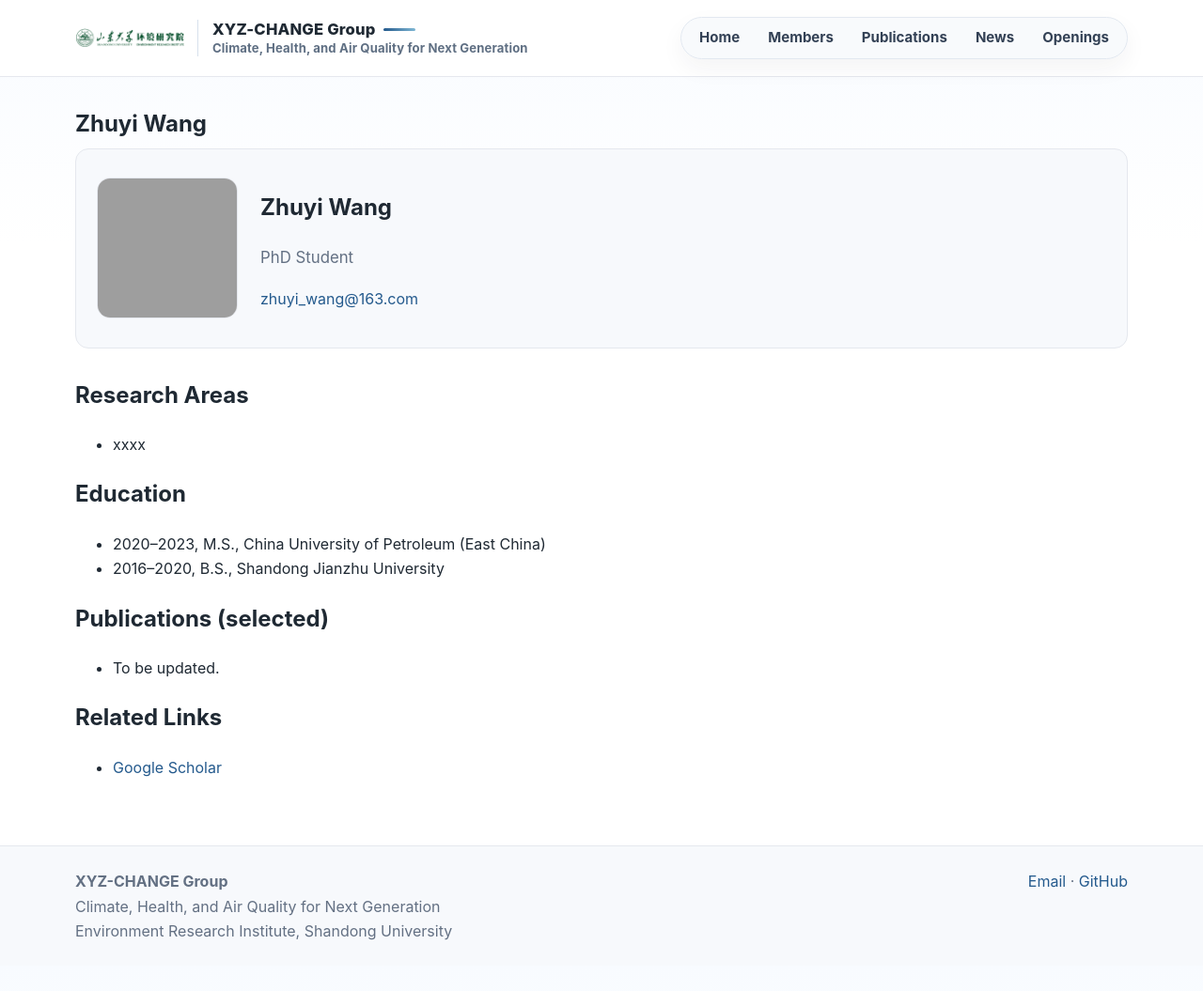
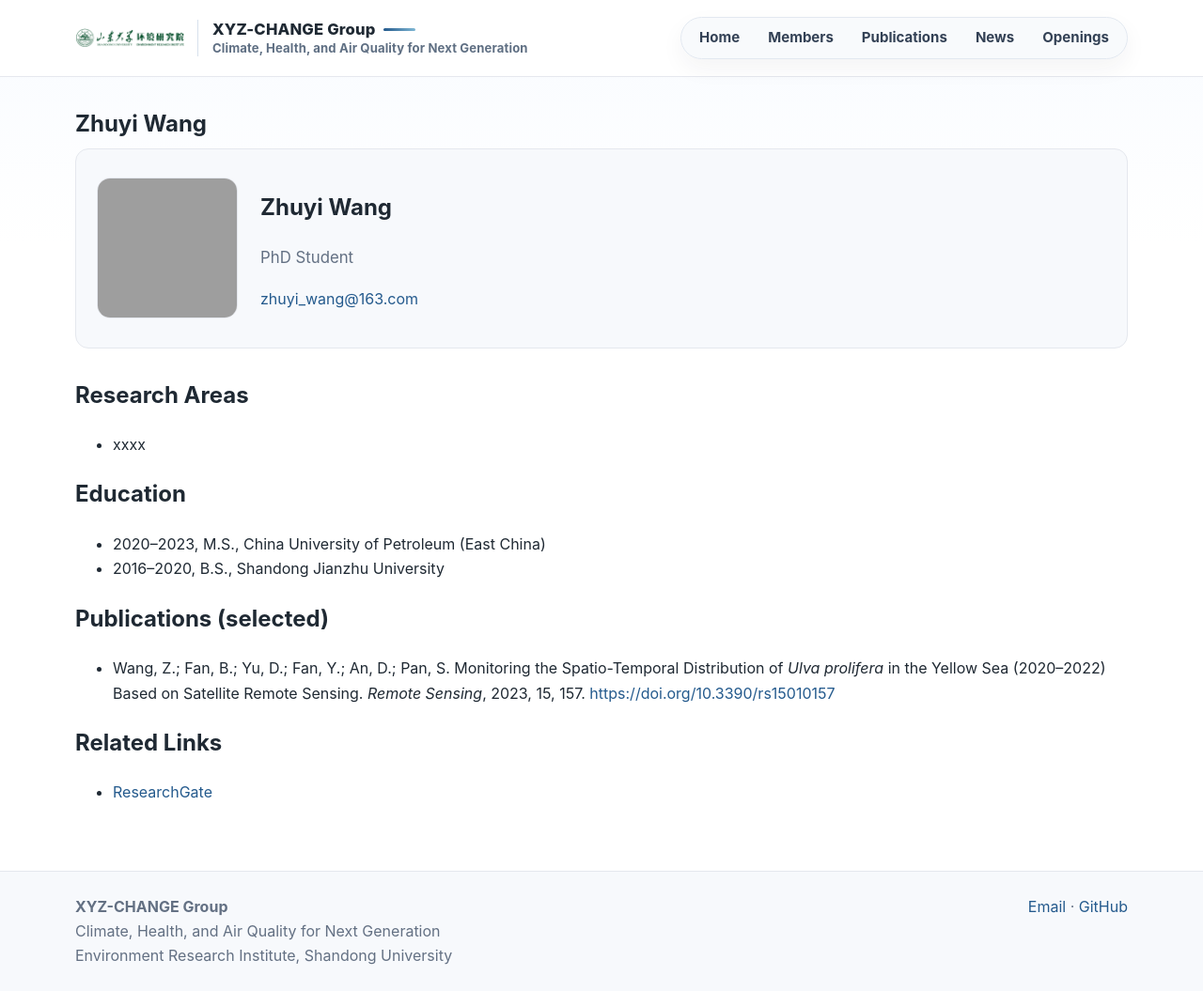
Before and after one commit to MuJSh/xyz_CHANGE, a Jekyll site: the page built from _pages/zhuyi-wang.md, in a window 1280 px wide and 1055 px high. Shown: the whole window at 94% size. Built offline with Jekyll 4.4.1, drawn with Linux system fonts in a browser that asks for light colours.

Commit message:
Add selected publication and ResearchGate for Zhuyi Wang

```diff
--- a/_pages/zhuyi-wang.md
+++ b/_pages/zhuyi-wang.md
@@ -24,8 +24,8 @@ permalink: /members/zhuyi-wang/
 
 ## Publications (selected)
 
-- To be updated.
+- Wang, Z.; Fan, B.; Yu, D.; Fan, Y.; An, D.; Pan, S. Monitoring the Spatio-Temporal Distribution of *Ulva prolifera* in the Yellow Sea (2020–2022) Based on Satellite Remote Sensing. *Remote Sensing*, 2023, 15, 157. <https://doi.org/10.3390/rs15010157>
 
 ## Related Links
 
-- [Google Scholar](https://scholar.google.com/scholar?q=Zhuyi+Wang)
+- [ResearchGate](https://www.researchgate.net/profile/Zhuyi-Wang-3)
```
